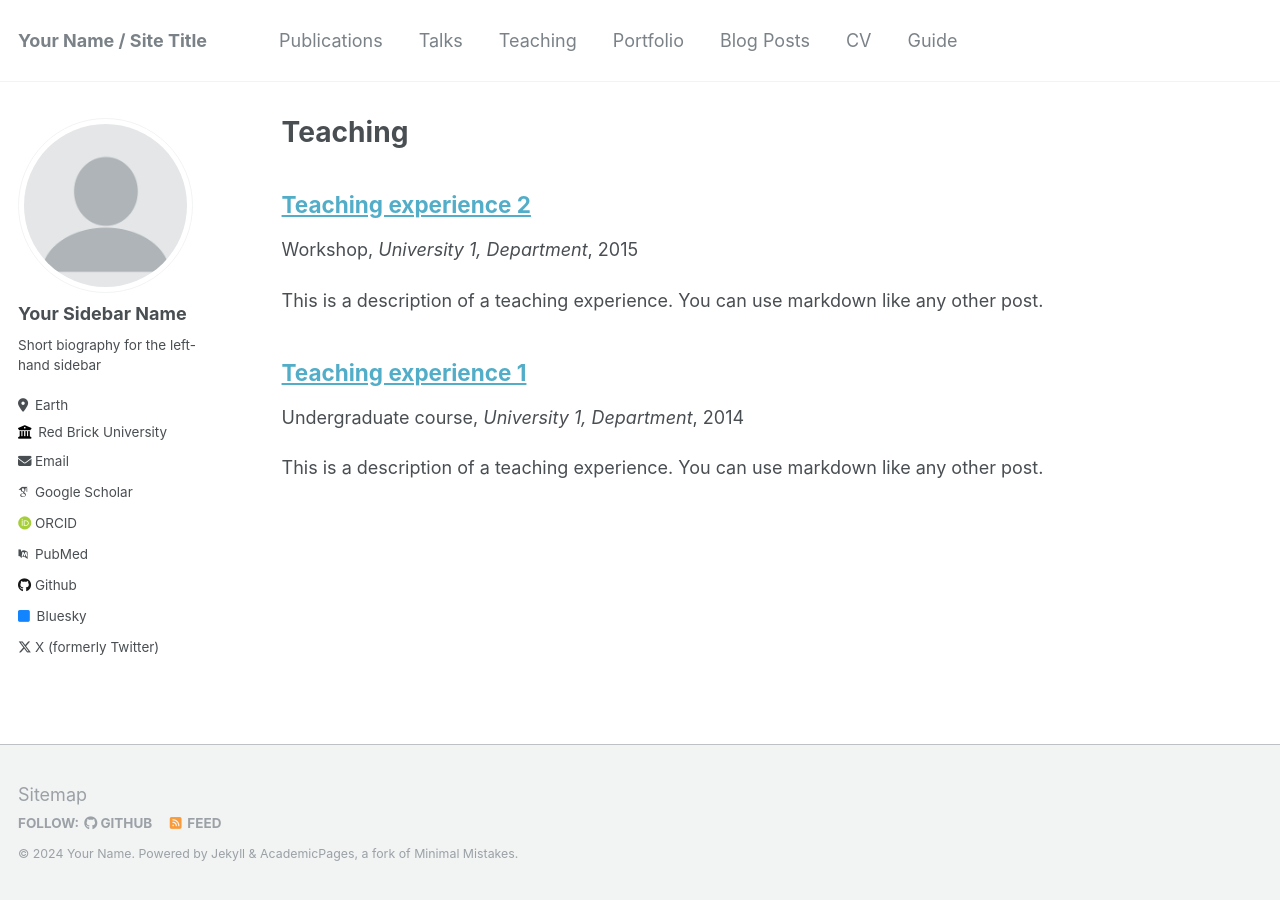
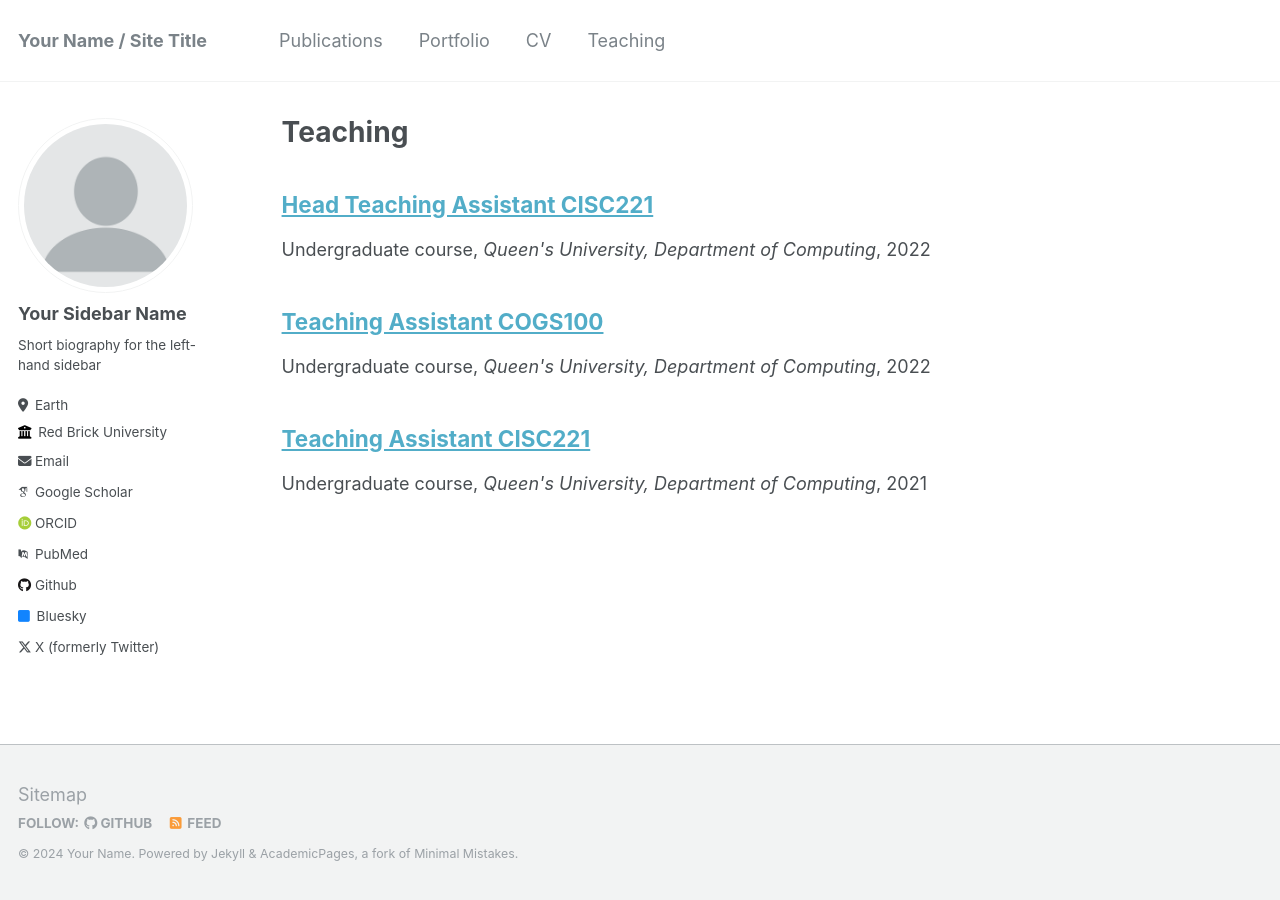
Before and after one commit to devin-pe/devin-pe.github.io, a Jekyll site: the page built from _pages/teaching.html, in a window 1280 px wide. Built offline with Jekyll 4.4.1, drawn with Linux system fonts in a browser that asks for light colours; some web fonts are replaced.

```diff
--- a/_teaching/2014-spring-teaching-1.md
+++ /dev/null
@@ -1,20 +0,0 @@
----
-title: "Teaching experience 1"
-collection: teaching
-type: "Undergraduate course"
-permalink: /teaching/2014-spring-teaching-1
-venue: "University 1, Department"
-date: 2014-01-01
-location: "City, Country"
----
-
-This is a description of a teaching experience. You can use markdown like any other post.
-
-Heading 1
-======
-
-Heading 2
-======
-
-Heading 3
-======
--- a/_teaching/2015-spring-teaching-2.md
+++ /dev/null
@@ -1,20 +0,0 @@
----
-title: "Teaching experience 2"
-collection: teaching
-type: "Workshop"
-permalink: /teaching/2015-spring-teaching-1
-venue: "University 1, Department"
-date: 2015-01-01
-location: "City, Country"
----
-
-This is a description of a teaching experience. You can use markdown like any other post.
-
-Heading 1
-======
-
-Heading 2
-======
-
-Heading 3
-======
--- /dev/null
+++ b/_teaching/2021-fall-teaching.md
@@ -0,0 +1,9 @@
+---
+title: "Teaching Assistant CISC221"
+collection: teaching
+type: "Undergraduate course"
+permalink: /teaching/2021-fall-teaching
+venue: "Queen's University, Department of Computing"
+date: 2021-09-01
+location: "Kingston, Canada"
+---
--- /dev/null
+++ b/_teaching/2022-fall-teaching.md
@@ -0,0 +1,9 @@
+---
+title: "Head Teaching Assistant CISC221"
+collection: teaching
+type: "Undergraduate course"
+permalink: /teaching/2022-fall-teaching
+venue: "Queen's University, Department of Computing"
+date: 2022-09-01
+location: "Kingston, Canada"
+---
--- /dev/null
+++ b/_teaching/2022-spring-teaching.md
@@ -0,0 +1,9 @@
+---
+title: "Teaching Assistant COGS100"
+collection: teaching
+type: "Undergraduate course"
+permalink: /teaching/2022-spring-teaching
+venue: "Queen's University, Department of Computing"
+date: 2022-01-01
+location: "Kingston, Canada"
+---
```
Also changed, not shown: _data/navigation.yml (+13 -13 lines), _data/old_navigation.yml (added, +22 -0 lines), 4 other files.
